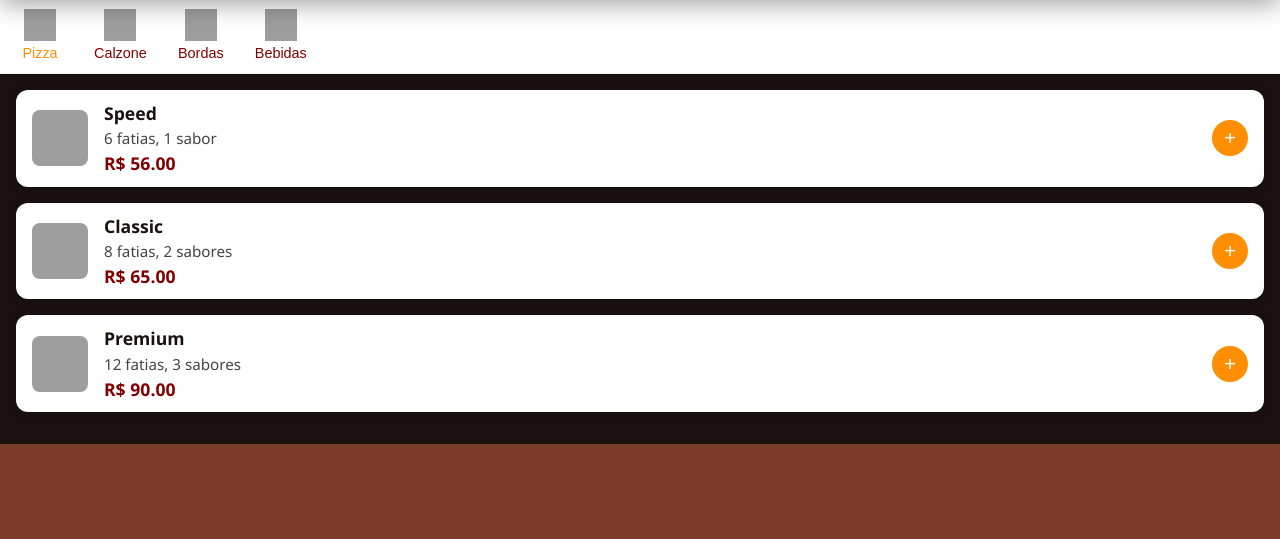
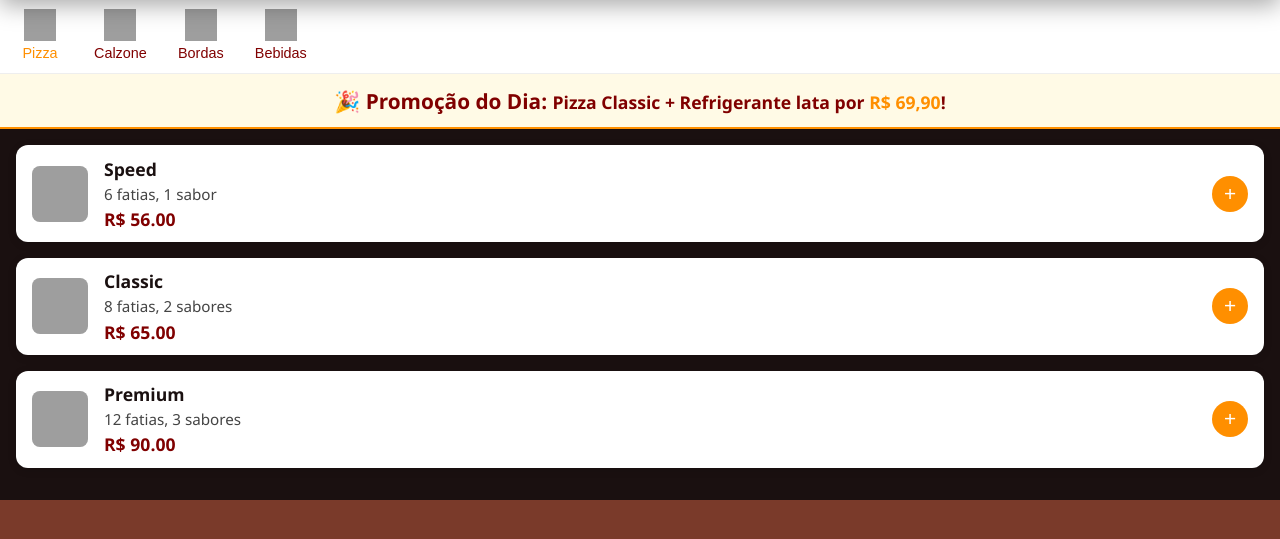
Before and after one commit to worldinovabr/pizzariacardapio, a plain HTML site: page docs/index.html in a window 1280 px wide. Shown: the part 71-610 px from the top of the page. Drawn offline with Linux system fonts and the light colour scheme; files that its build step writes are made by us from their sources; grey boxes are pictures that could not be loaded.

Commit message:
Adiciona promoção do dia ao cardápio

```diff
--- a/docs/index.html
+++ b/docs/index.html
@@ -36,6 +36,10 @@
     <button class="cat-btn" data-cat="borda"><img src="https://img.icons8.com/color/96/cheese.png" alt="Bordas"/> Bordas</button>
     <button class="cat-btn" data-cat="bebida"><img src="https://img.icons8.com/ios-filled/50/800000/wine-glass.png" alt="Bebidas"/> Bebidas</button>
   </nav>
+  <div class="promocao-dia" style="background:#fffae6; color:#800000; margin:0; padding:0.8rem 1rem; font-size:1.1rem; font-weight:bold; border-bottom:2px solid #ff8f00; text-align:center;">
+    <span style="font-size:1.3rem;">🎉 Promoção do Dia: </span>
+    <span>Pizza Classic + Refrigerante lata por <span style="color:#ff8f00;">R$ 69,90</span>!</span>
+  </div>
   <div class="prod-list" id="produtos"></div>
   <script>
     // Cardápio real da pizzaria
```
